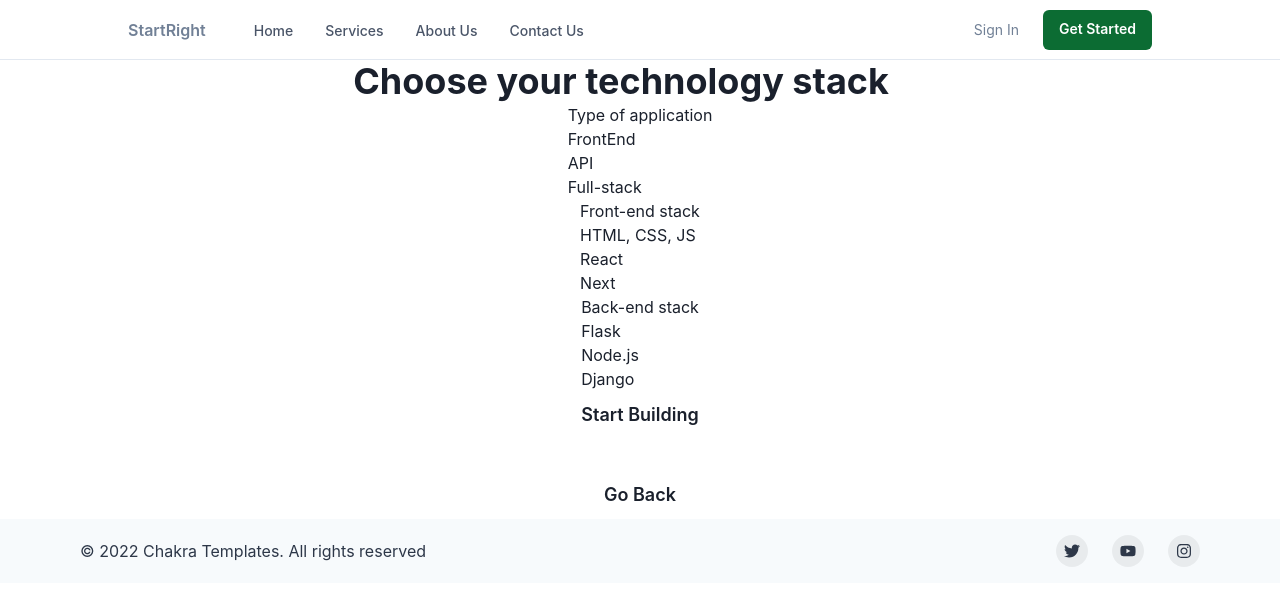
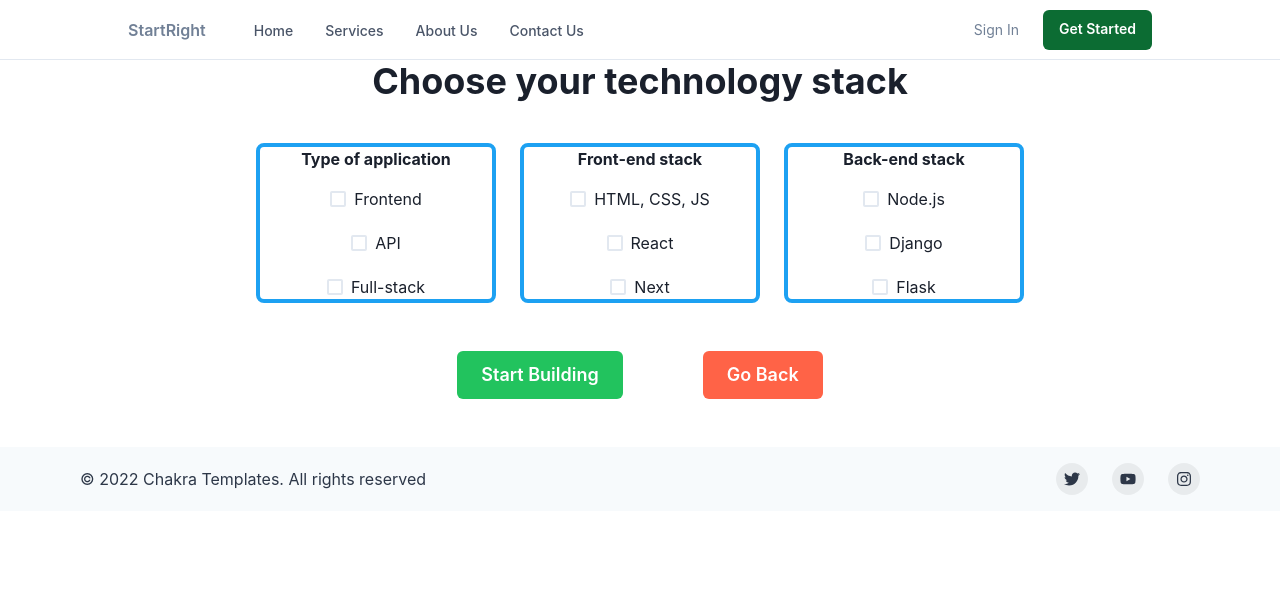
Before and after one commit to prigii/start-right-clone, a Next.js app: page /techstack in a window 1280 px wide. Shown: the top 606 px of the page. Built offline with nearby package versions, Linux system fonts and the light colour scheme.

Commit message:
edited finish, app-processing, appreview pages

```diff
--- a/components/NewProject.tsx
+++ b/components/NewProject.tsx
@@ -49,7 +49,7 @@ import {
         </FormControl>
 
 
-        <Button type="submit" as={'a'} href="/dashboard" colorScheme="teal" mb={'10'}>
+        <Button type="submit" as={'a'} href="/techstack" colorScheme="teal" mb={'10'}>
           Create App
         </Button>
 
--- a/components/TechStack.tsx
+++ b/components/TechStack.tsx
@@ -1,40 +1,47 @@
-import { Box, Button, Container, Flex, Heading, List, ListItem, Text } from '@chakra-ui/react'
+import { Box, Button, Checkbox, CheckboxGroup, Container, Flex, Grid, GridItem, Heading, List, ListItem, Stack, Text, VStack } from '@chakra-ui/react'
 
 
 export default function TechStack() {
   return (
-    <Container>
+    <Container justifyItems={'center'}>
       <Heading as={'h2'}>Choose your technology stack</Heading>
-      <Flex alignItems={'center'} flexDirection={'column'}>
-        <Box flex={'flex-column'}>
-          <Text>Type of application</Text>
-          <List>
-            <ListItem>FrontEnd</ListItem>
-            <ListItem>API</ListItem>
-            <ListItem>Full-stack</ListItem>
-          </List>
-        </Box>
-        <Box flex={'flex-column'}>
-          <Text>Front-end stack</Text>
-          <List>
-            <ListItem>HTML, CSS, JS</ListItem>
-            <ListItem>React</ListItem>
-            <ListItem>Next</ListItem>
-          </List>
-        </Box>
-        <Box flex={'flex-column'}>
-          <Text>Back-end stack</Text>
-          <List>
-            <ListItem>Flask</ListItem>
-            <ListItem>Node.js</ListItem>
-            <ListItem>Django</ListItem>
-          </List>
-        </Box>
+      <Grid templateColumns={'repeat(3, 2fr)'} mt={'10'} bg={''} gap={'6'} borderColor={'gray.400'} border={'10'}>
+        <GridItem  border='4px' borderColor='twitter.500' w={'60'} borderRadius={'8'}>
+          <Text align={'center'} fontWeight={'bold'} mb={'4'}>Type of application</Text>
+          <CheckboxGroup colorScheme='green'>
+            <VStack spacing={[1, 5]} direction={['column', 'row']}>
+              <Checkbox value='frontend'>Frontend</Checkbox>
+              <Checkbox value='api'>API</Checkbox>
+              <Checkbox value='fullstack'>Full-stack</Checkbox>
+            </VStack>
+          </CheckboxGroup>
+        </GridItem>
+        <GridItem border='4px' borderColor='twitter.500' w={'60'} borderRadius={'8'}>
+          <Text align={'center'} fontWeight={'bold'} mb={'4'}>Front-end stack</Text>
+          <CheckboxGroup colorScheme='green'>
+        <VStack spacing={[1, 5]} direction={['column', 'row']}>
+          <Checkbox value='frontend'>HTML, CSS, JS</Checkbox>
+          <Checkbox value='api'>React</Checkbox>
+          <Checkbox value='fullstack'>Next</Checkbox>
+        </VStack>
+      </CheckboxGroup>
+        </GridItem>
+        <GridItem border='4px' borderColor='twitter.500' w={'60'} borderRadius={'8'}>
+          <Text align={'center'} fontWeight={'bold'} mb={'4'}>Back-end stack</Text>
+          <CheckboxGroup colorScheme='green'>
+            <VStack spacing={[1, 5]} direction={['column', 'row']}>
+              <Checkbox value='frontend'>Node.js</Checkbox>
+              <Checkbox value='api'>Django</Checkbox>
+              <Checkbox value='fullstack'>Flask</Checkbox>
+            </VStack>
+          </CheckboxGroup>
+        </GridItem>
+      </Grid>
+      <Flex flexDirection={'row'} gap={'20'} mt={'12'} mb={'12'}>
+        <Button as={'a'} href='/appprocessing' bg={'whatsapp.500'} color={'white'} size={'lg'}>Start Building</Button>
+        <Button as={'a'} href='/dashboard' bg={'tomato'} color={'white'} size={'lg'}>Go Back</Button>
       </Flex>
-      <Flex flexDirection={'column'} gap={'8'}>
-        <Button as={'a'} href='/' flex={'flex-column'} bg={'whatsapp'} size={'lg'}>Start Building</Button>
-        <Button as={'a'} href='/' flex={'flex-column'} bg={'whatsapp'} size={'lg'}>Go Back</Button>
-      </Flex>
+
     </Container>
   )
 }
```
Also changed, not shown: components/AppProcessing.tsx (+12 -1 lines), components/AppReview.tsx (+13 -1 lines), components/Finish.tsx (+21 -2 lines).
